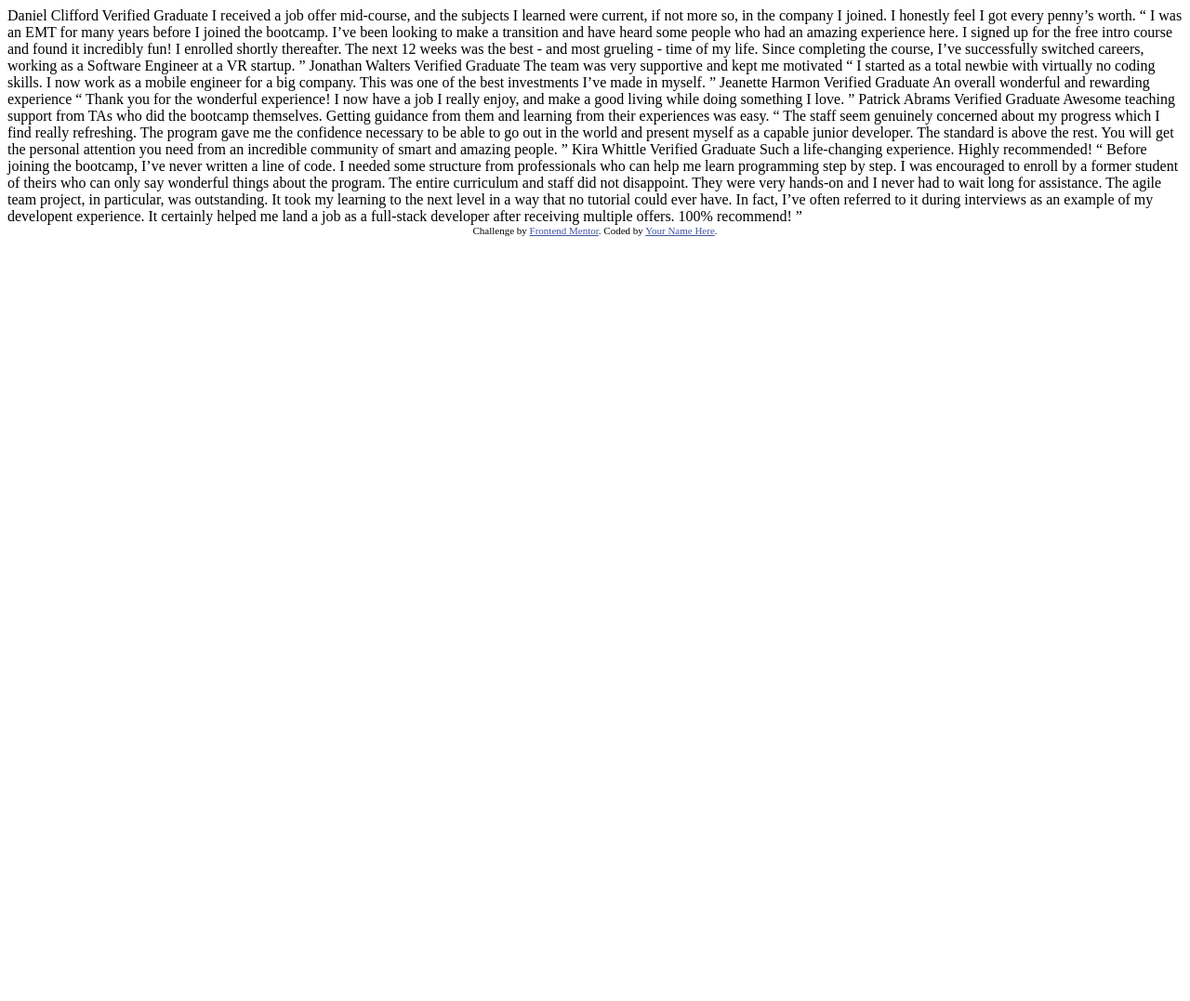
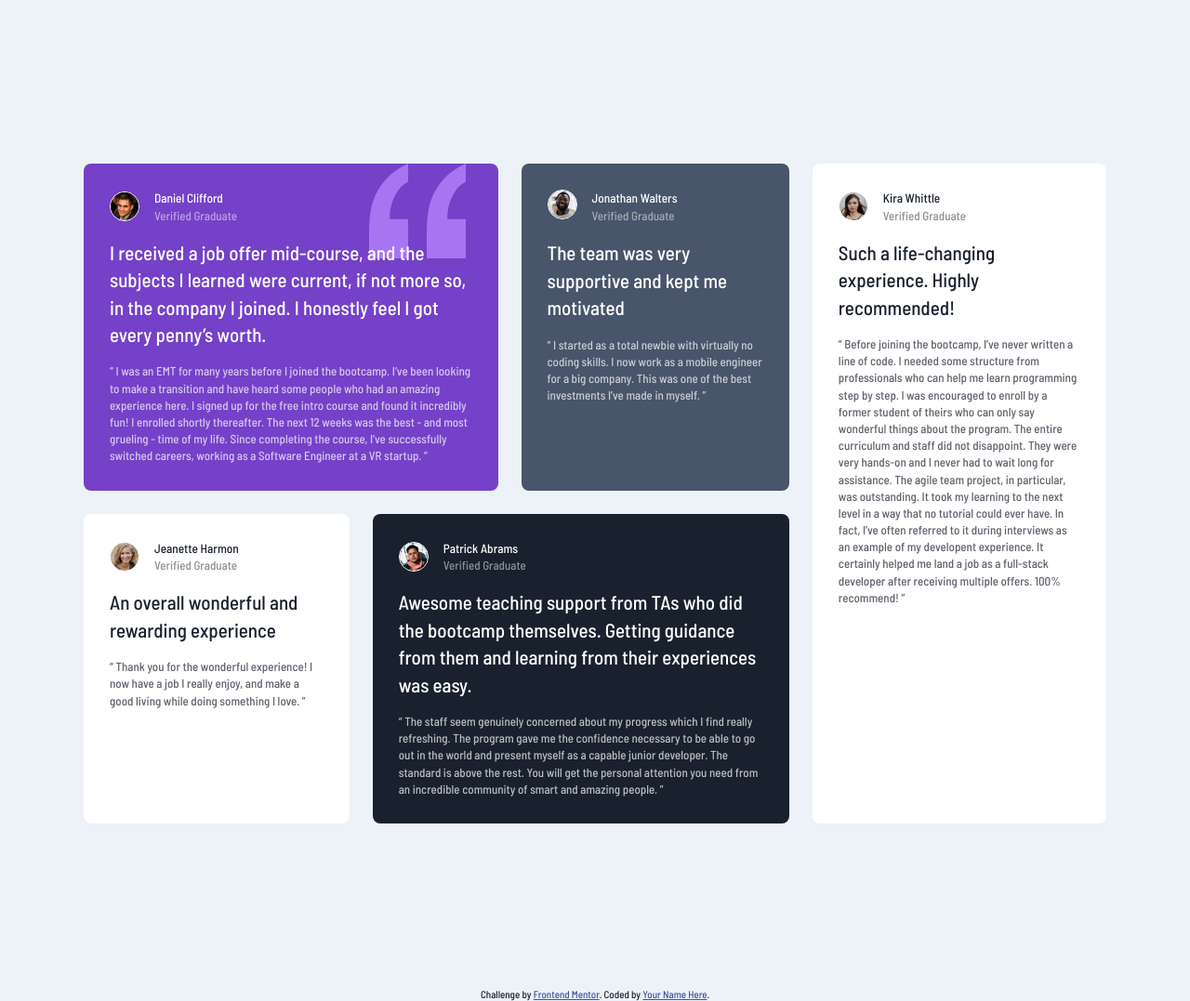
Before and after one commit to thebigdavec/testimonial-grid-section, a plain HTML site: page index.html in a window 1280 px wide. Shown: the whole page at 93% size. Before the commit the page ends 800 px from the top, so only its background shows below. Drawn offline with Linux system fonts and the light colour scheme.

Commit message:
had a go

```diff
--- a/index.html
+++ b/index.html
@@ -1,76 +1,99 @@
 <!DOCTYPE html>
 <html lang="en">
+
 <head>
     <meta charset="UTF-8">
-  <meta name="viewport" content="width=device-width, initial-scale=1.0"> <!-- displays site properly based on user's device -->
+    <meta name="viewport" content="width=device-width, initial-scale=1.0">
+    <!-- displays site properly based on user's device -->
 
     <link rel="icon" type="image/png" sizes="32x32" href="./images/favicon-32x32.png">
 
     <title>Frontend Mentor | [Challenge Name Here]</title>
-
+    <link rel="stylesheet" href="style.css">
     <!-- Feel free to remove these styles or customise in your own stylesheet 👍 -->
     <style>
-    .attribution { font-size: 11px; text-align: center; }
-    .attribution a { color: hsl(228, 45%, 44%); }
+        .attribution {
+            font-size: 11px;
+            text-align: center;
+        }
+
+        .attribution a {
+            color: hsl(228, 45%, 44%);
+        }
     </style>
 </head>
+
 <body>
-  Daniel Clifford
-  Verified Graduate
+    <div class="wrapper">
+        <div class="card purple quotes dan">
+            <div class="title">
+                <img src="./images/image-daniel.jpg" alt="daniel">
+                <div>
+                    <div class="name">Daniel Clifford</div>
+                    <div class="position">Verified Graduate</div>
+                </div>
+            </div>
+            <div class="short-desc">I received a job offer mid-course, and the subjects I learned were current, if not more so, in the company I joined. I honestly feel I got every penny’s worth.</div>
+            <div class="desc">“ I was an EMT for many years before I joined the bootcamp. I’ve been looking to make a transition and have heard some people who had an amazing experience here. I signed up for the free intro course and found it incredibly fun! I enrolled
+                shortly thereafter. The next 12 weeks was the best - and most grueling - time of my life. Since completing the course, I’ve successfully switched careers, working as a Software Engineer at a VR startup. ”</div>
+        </div>
+        <div class="card grey jon">
+            <div class="title">
+                <div class="image">
+                    <img src="./images/image-jonathan.jpg" alt="jonathan">
+                </div>
+                <div>
 
-  I received a job offer mid-course, and the subjects I learned were current, if not more so,
-  in the company I joined. I honestly feel I got every penny’s worth.
-
-  “ I was an EMT for many years before I joined the bootcamp. I’ve been looking to make a
-  transition and have heard some people who had an amazing experience here. I signed up
-  for the free intro course and found it incredibly fun! I enrolled shortly thereafter.
-  The next 12 weeks was the best - and most grueling - time of my life. Since completing
-  the course, I’ve successfully switched careers, working as a Software Engineer at a VR startup. ”
-
-  Jonathan Walters
-  Verified Graduate
-
-  The team was very supportive and kept me motivated
-
-  “ I started as a total newbie with virtually no coding skills. I now work as a mobile engineer
-  for a big company. This was one of the best investments I’ve made in myself. ”
-
-  Jeanette Harmon
-  Verified Graduate
-
-  An overall wonderful and rewarding experience
-
-  “ Thank you for the wonderful experience! I now have a job I really enjoy, and make a good living
-  while doing something I love. ”
-
-  Patrick Abrams
-  Verified Graduate
-
-  Awesome teaching support from TAs who did the bootcamp themselves. Getting guidance from them and
-  learning from their experiences was easy.
-
-  “ The staff seem genuinely concerned about my progress which I find really refreshing. The program
-  gave me the confidence necessary to be able to go out in the world and present myself as a capable
-  junior developer. The standard is above the rest. You will get the personal attention you need from
-  an incredible community of smart and amazing people. ”
-
-  Kira Whittle
-  Verified Graduate
-
-  Such a life-changing experience. Highly recommended!
-
-  “ Before joining the bootcamp, I’ve never written a line of code. I needed some structure from
-  professionals who can help me learn programming step by step. I was encouraged to enroll by a former
-  student of theirs who can only say wonderful things about the program. The entire curriculum and staff
-  did not disappoint. They were very hands-on and I never had to wait long for assistance. The agile team
-  project, in particular, was outstanding. It took my learning to the next level in a way that no tutorial
-  could ever have. In fact, I’ve often referred to it during interviews as an example of my developent
-  experience. It certainly helped me land a job as a full-stack developer after receiving multiple offers.
+                    <div class="name">Jonathan Walters</div>
+                    <div class="position">Verified Graduate</div>
+                </div>
+            </div>
+            <div class="short-desc">The team was very supportive and kept me motivated</div>
+            <div class="desc">“ I started as a total newbie with virtually no coding skills. I now work as a mobile engineer for a big company. This was one of the best investments I’ve made in myself. ”</div>
+        </div>
+        <div class="card jeanette">
+            <div class="title">
+                <img src="./images/image-jeanette.jpg" alt="jeanette">
+                <div>
+                    <div class="name">Jeanette Harmon</div>
+                    <div class="position">Verified Graduate</div>
+                </div>
+            </div>
+            <div class="short-desc">An overall wonderful and rewarding experience</div>
+            <div class="desc">“ Thank you for the wonderful experience! I now have a job I really enjoy, and make a good living while doing something I love. ”</div>
+        </div>
+        <div class="card blue pat">
+            <div class="title">
+                <img src="./images/image-patrick.jpg" alt="patrick">
+                <div>
+                    <div class="name">Patrick Abrams</div>
+                    <div class="position">Verified Graduate</div>
+                </div>
+            </div>
+            <div class="short-desc">Awesome teaching support from TAs who did the bootcamp themselves. Getting guidance from them and learning from their experiences was easy.</div>
+            <div class="desc">“ The staff seem genuinely concerned about my progress which I find really refreshing. The program gave me the confidence necessary to be able to go out in the world and present myself as a capable junior developer. The standard is above the
+                rest. You will get the personal attention you need from an incredible community of smart and amazing people. ”
+            </div>
+        </div>
+        <div class="card kira">
+            <div class="title">
+                <img src="./images/image-kira.jpg" alt="kira">
+                <div>
+                    <div class="name">Kira Whittle</div>
+                    <div class="position">Verified Graduate</div>
+                </div>
+            </div>
+            <div class="short-desc">Such a life-changing experience. Highly recommended!</div>
+            <div class="desc">“ Before joining the bootcamp, I’ve never written a line of code. I needed some structure from professionals who can help me learn programming step by step. I was encouraged to enroll by a former student of theirs who can only say wonderful
+                things about the program. The entire curriculum and staff did not disappoint. They were very hands-on and I never had to wait long for assistance. The agile team project, in particular, was outstanding. It took my learning to the next
+                level in a way that no tutorial could ever have. In fact, I’ve often referred to it during interviews as an example of my developent experience. It certainly helped me land a job as a full-stack developer after receiving multiple offers.
                 100% recommend! ”
-
+            </div>
+        </div>
+    </div>
     <div class="attribution">
-    Challenge by <a href="https://www.frontendmentor.io?ref=challenge" target="_blank">Frontend Mentor</a>.
-    Coded by <a href="#">Your Name Here</a>.
+        Challenge by <a href="https://www.frontendmentor.io?ref=challenge" target="_blank">Frontend Mentor</a>. Coded by <a href="#">Your Name Here</a>.
     </div>
 </body>
+
 </html>
--- /dev/null
+++ b/style.css
@@ -0,0 +1,110 @@
+/* @import https://fonts.google.com/specimen/Barlow+Semi+Condensed */
+
+@import url('https://fonts.googleapis.com/css2?family=Barlow+Semi+Condensed:wght@500;600&display=swap');
+:root {
+    --clr-violet: hsl(263, 55%, 52%);
+    --clr-mid-blue: hsl(217, 19%, 35%);
+    --clr-dark-blue: hsl(219, 29%, 14%);
+    --clr-light-grey: hsl(0, 0%, 81%);
+    --clr-light-blue: hsl(210, 46%, 95%);
+}
+
+body {
+    font-family: 'Barlow Semi Condensed', sans-serif;
+    margin: 0;
+    background: var(--clr-light-blue);
+    color: var(--clr-dark-blue);
+    line-height: 1.4;
+}
+
+.wrapper {
+    display: grid;
+    gap: 25px;
+    width: 90%;
+    max-width: 1100px;
+    margin: 4rem auto;
+}
+
+.card {
+    background: var(--bg, white);
+    color: var(--fg, var(--clr-dark-blue));
+    padding: 1.75rem;
+    border-radius: 8px;
+}
+
+.purple {
+    --bg: var(--clr-violet);
+    --fg: white;
+}
+
+.grey {
+    --bg: var(--clr-mid-blue);
+    --fg: white;
+}
+
+.blue {
+    --bg: var(--clr-dark-blue);
+    --fg: white;
+}
+
+.quotes {
+    background-image: url('./images/bg-pattern-quotation.svg');
+    background-position-y: top;
+    background-position-x: 90%;
+    background-repeat: no-repeat;
+}
+
+.name {
+    font-size: smaller;
+    font-weight: 500;
+}
+
+.position {
+    font-size: small;
+    opacity: 0.5;
+}
+
+.title {
+    display: flex;
+    align-items: center;
+    margin-bottom: 1rem;
+}
+
+.short-desc {
+    font-size: 21px;
+    margin-bottom: 1rem;
+}
+
+img {
+    width: 30px;
+    border-radius: 50px;
+    border: 1px solid white;
+    margin-right: 1rem;
+}
+
+.desc {
+    font-size: 13px;
+    opacity: 0.7;
+}
+
+@media (min-width: 1000px) {
+    .wrapper {
+        margin: 11rem auto;
+        grid-template-areas: 'dan dan jon kira' 'jeanette pat pat kira';
+    }
+    .dan {
+        grid-area: dan;
+    }
+    .jon {
+        grid-area: jon;
+    }
+    .jeanette {
+        grid-area: jeanette;
+    }
+    .pat {
+        grid-area: pat;
+    }
+    .kira {
+        grid-area: kira;
+    }
+}
```
Lines whose indentation alone changed are shown as unchanged.
